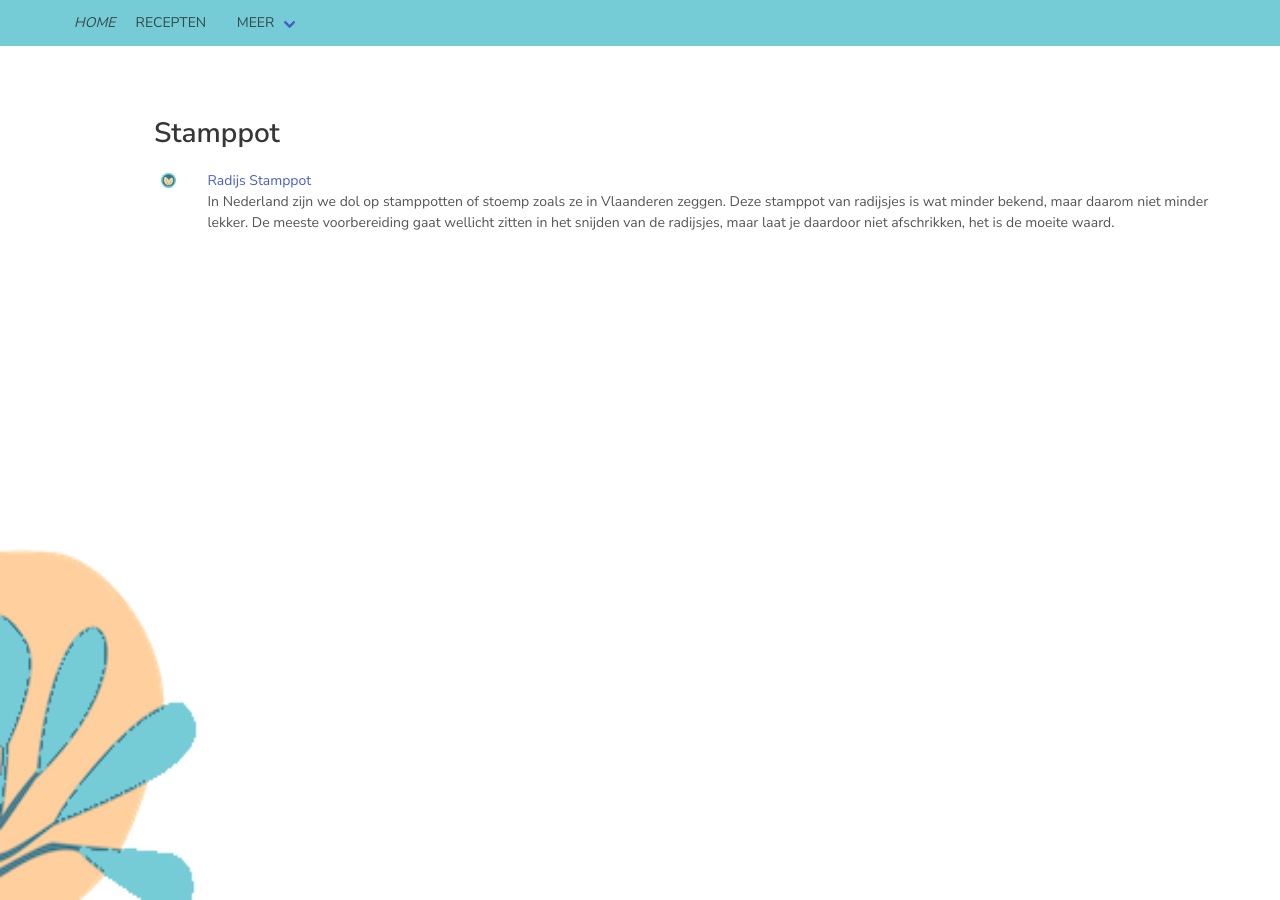
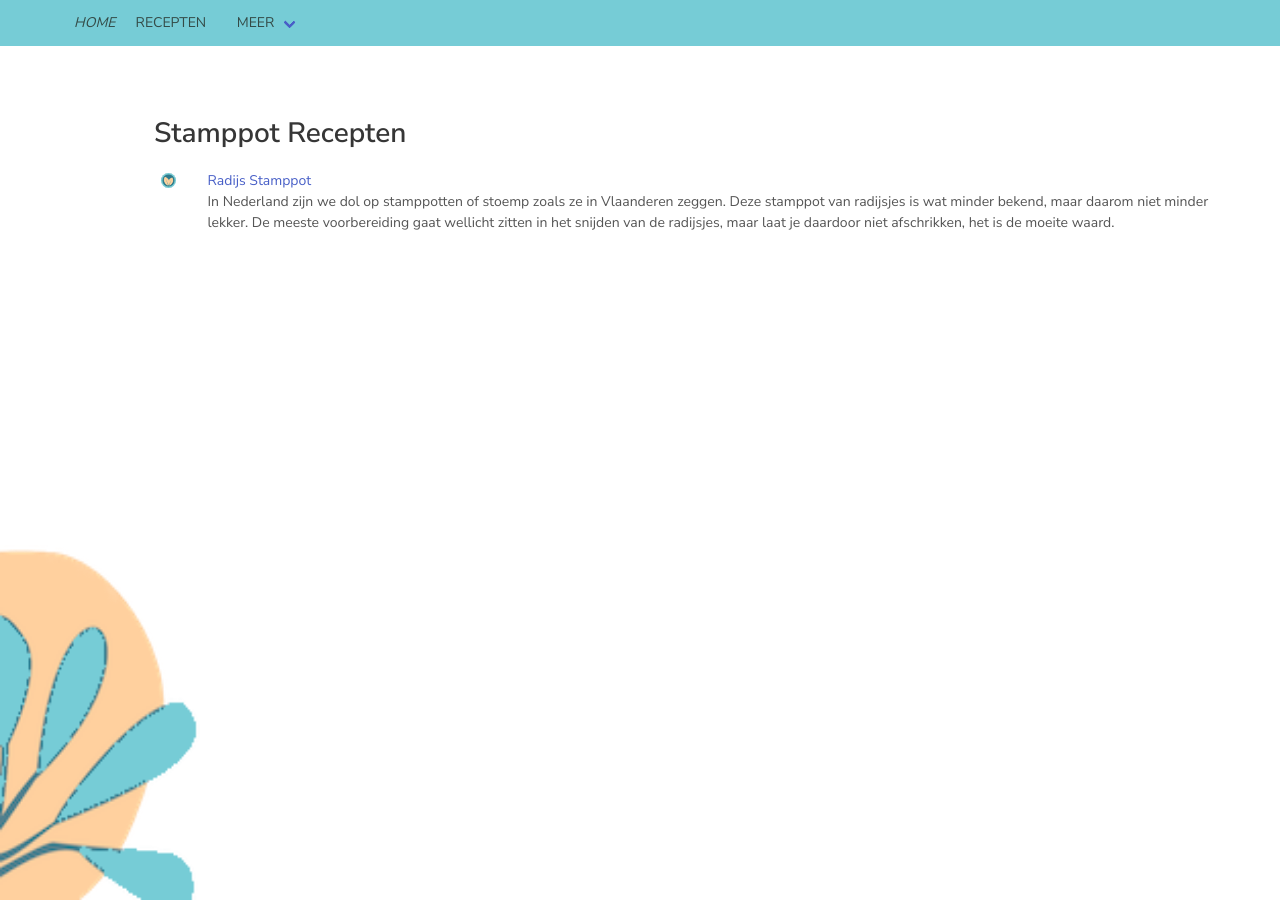
Before and after one commit to inktvis75/vegdelicieus, a Jekyll site: the page built from _recipes/stamppot.html, in a window 1280 px wide. Built offline with Jekyll 4.4.1, drawn with Linux system fonts in a browser that asks for light colours.

Commit message:
fix page titles

```diff
--- a/_recipes/pasta.html
+++ b/_recipes/pasta.html
@@ -1,4 +1,5 @@
 ---
+title: Pasta Recepten
 layout: pasta
 permalink: /recipes/pasta.html
 ---
--- a/_recipes/rijst.html
+++ b/_recipes/rijst.html
@@ -1,4 +1,5 @@
 ---
+title: Rijst Recepten
 layout: rijst
 permalink: /recipes/rijst.html
 ---
--- a/_recipes/soep.html
+++ b/_recipes/soep.html
@@ -1,4 +1,5 @@
 ---
+title: Soep Recepten
 layout: soep
 permalink: /recipes/soep.html
 ---
--- a/_recipes/stamppot.html
+++ b/_recipes/stamppot.html
@@ -1,4 +1,5 @@
 ---
+title: Stamppot Recepten
 layout: stamppot
 permalink: /recipes/stamppot.html
 ---
```
